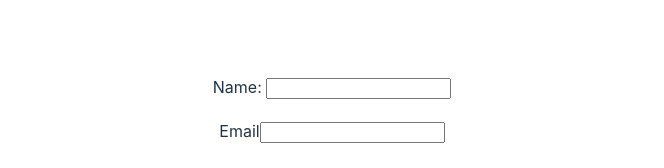
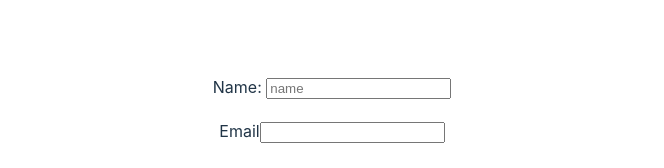
Before and after one commit to Runner-Dad84/resumetemplate, a React (Vite) app: page / in a window 1280 px wide. Shown: the top 168 px of the page, without its empty margins (308-972 px from the left). Built offline with nearby package versions, Linux system fonts and the light colour scheme.

Commit message:
Fix input name to match form object

```diff
--- a/src/App.jsx
+++ b/src/App.jsx
@@ -3,15 +3,35 @@ import './App.css'
 
 
 function App() {
-
+  /*
   const [name, setName ] = useState('');
   const [email, setEmail ] = useState('');
+  */
+  const [field, setField ] = useState({
+    name:'',
+    email:''
+  }
+  );
+
+  const handleField = (event) => {
+    const { name, value } = event.target;
+    console.log(name, value)
+    setField((prev) => {
+       const updated = { ...prev, [name]: value }
+       console.log('Updated state:', updated)
+       return updated;
+  })}
 
 
+  const handleSubmit = (event) => {
+    event.preventDefault();
+  }
 
 
+/*
+  const handleInput = (field) => (event) => {
 
-  const handleInput = (field) => (event) => {
+
     const value = event.target.value;
         if (field === 'name') {
           setName(value)
@@ -20,27 +40,28 @@ function App() {
           setEmail(value)
         }
     }
-
+*/
 return (
     <form>
 
       <div className='personal'>
-        <h1>{name}</h1>
+        <h1>{field.name}</h1>
         <label htmlFor="name">Name: </label>
         <input
-        id='name'
+        name='name'
         type="text"
-        value={name}
-        onChange={handleInput('name')}
+        value={field.name}
+        onChange={handleField}
+        placeholder='name'
         />
 
-        <h2>{email}</h2>
+        <h2>{field.email}</h2>
         <label htmlFor="email">Email</label>
         <input
-        id='email'
+        name='email'
         type="email"
-        value={email}
-        onChange={handleInput('email')}
+        value={field.email}
+        onChange={handleField}
         />
 
         <h2>555-555-5555</h2>
@@ -57,7 +78,7 @@ return (
        <h3>Job Title</h3>
        <p>Brief description of job</p>
       </div>
-      <button>Edit</button>
+      <button type='submit'>Edit</button>
     </form>
   )
 }
```
